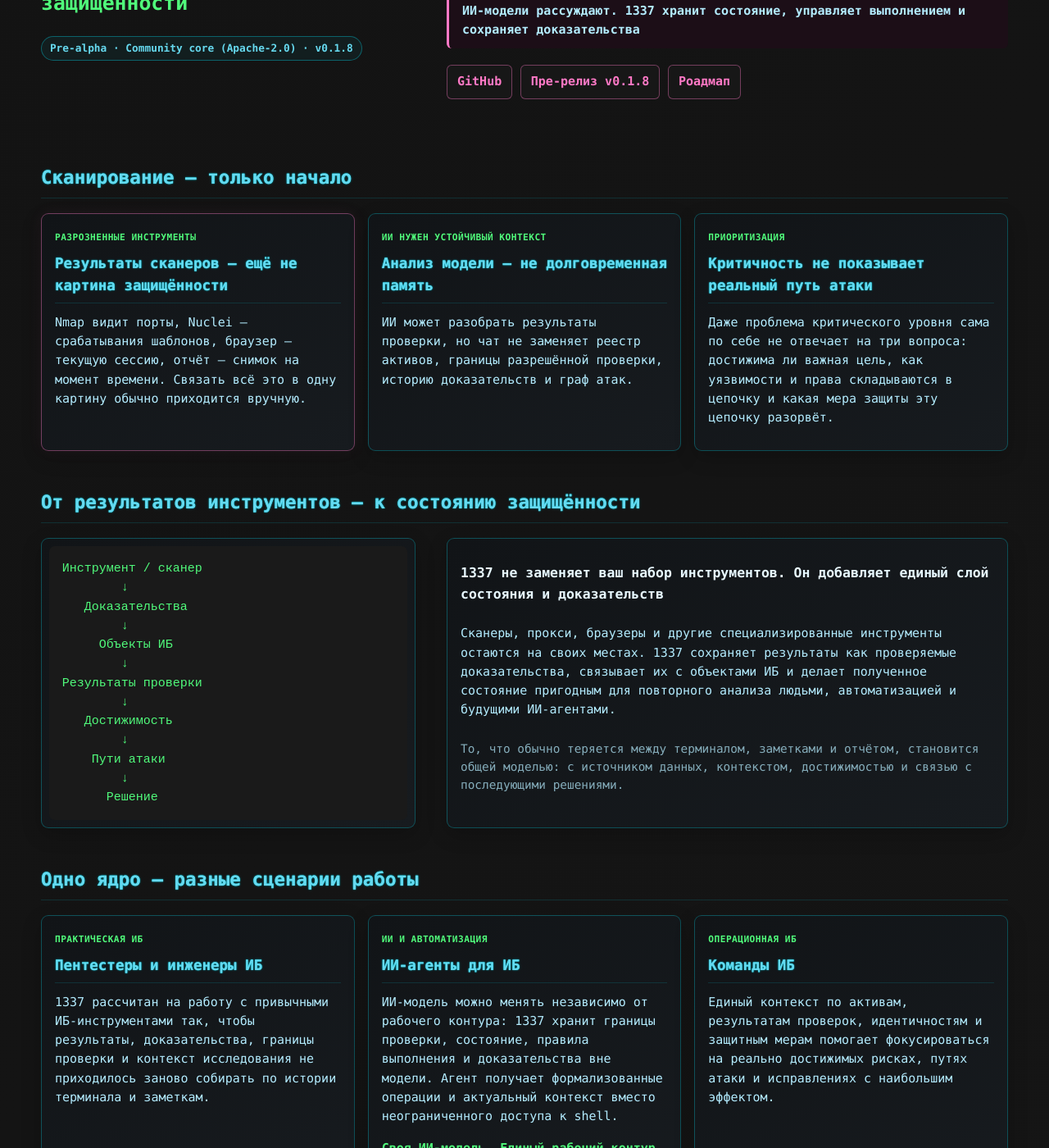
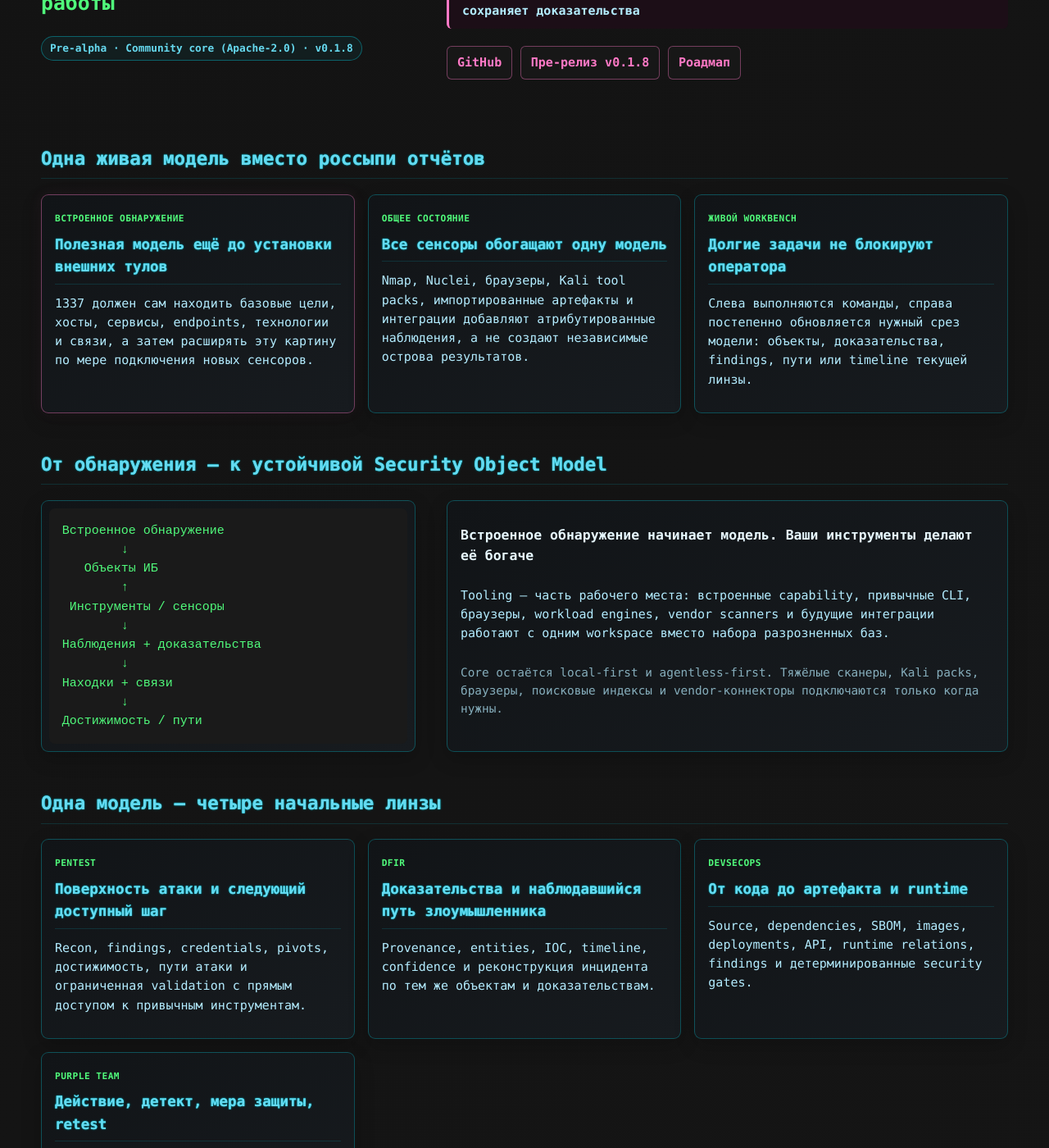
Before and after one commit to Fuzzy-Technologies/1337, a Jekyll site: the page built from ru/index.md, in a window 1280 px wide and 1400 px high, scrolled down 238 px. Shown: the whole window at 82% size. Built offline with Jekyll 4.4.1, drawn with Linux system fonts in a browser that asks for light colours; Markdown is read by kramdown in place of the engine named in the settings; some of the changed text lies outside the part shown.

Commit message:
1337: sync master baseline and Workbench realignment

```diff
--- a/ru/index.md
+++ b/ru/index.md
@@ -2,7 +2,7 @@
 layout: default
 lang: ru
 title: 1337 Security Workbench
-description: 1337 Security Workbench от Fuzzy Technologies — открытая рабочая среда ИБ и рантайм для ИИ-агентов в ИБ без привязки к конкретной модели.
+description: 1337 Security Workbench от Fuzzy Technologies — локальная рабочая среда ИБ с живой моделью объектов и модульным набором security-инструментов.
 ---
 
 <header class="site-header">
@@ -11,6 +11,7 @@ description: 1337 Security Workbench от Fuzzy Technologies — открыта
 <div class="language-switch" aria-label="Язык">
 <a class="lang-button" href="{{ '/' | relative_url }}">EN</a>
 <a class="lang-button active" href="{{ '/ru/' | relative_url }}" aria-current="page">RU</a>
+<a class="lang-button" href="{{ '/zh-cn/' | relative_url }}">简中</a>
 </div>
 <a class="brand-button" href="https://fuzzy-technologies.github.io/ru/" aria-label="Fuzzy Technologies">Fuzzy Technologies ↗</a>
 </nav>
@@ -18,13 +19,13 @@ description: 1337 Security Workbench от Fuzzy Technologies — открыта
 
 <section class="hero hero-grid">
 <div class="hero-primary">
-<p class="eyebrow">Открытая рабочая среда ИБ · Рантайм для ИИ-агентов в ИБ без привязки к конкретной модели</p>
-<p class="hero-hook">Инструменты находят факты.<br><strong>1337 сохраняет состояние защищённости</strong></p>
+<p class="eyebrow">Открытая рабочая среда ИБ · Живая модель объектов · Модульный security tooling</p>
+<p class="hero-hook">Исследуй систему.<br><strong>Строй её модель прямо во время работы</strong></p>
 <span class="status">Pre-alpha · Community core (Apache-2.0) · v0.1.8</span>
 </div>
 
 <div class="hero-secondary">
-<p>Открытая рабочая среда для пентестеров, инженеров ИБ, исследователей и команд безопасности. 1337 связывает результаты специализированных инструментов с доказательствами и контекстом, формируя устойчивое состояние защищённости для анализа достижимости и путей атаки.</p>
+<p>Быстрая local-first рабочая среда для практической ИБ. Встроенное обнаружение строит исходную модель, а подключаемые инструменты обогащают её доказательствами, находками, связями, достижимостью и путями атаки.</p>
 <blockquote class="hero-quote"><strong>ИИ-модели рассуждают. 1337 хранит состояние, управляет выполнением и сохраняет доказательства</strong></blockquote>
 <div class="links hero-actions">
 <a href="https://github.com/Fuzzy-Technologies/1337">GitHub</a>
@@ -35,75 +36,78 @@ description: 1337 Security Workbench от Fuzzy Technologies — открыта
 </section>
 
 <section class="content-section">
-<h2>Сканирование — только начало</h2>
+<h2>Одна живая модель вместо россыпи отчётов</h2>
 <div class="grid problem-grid">
 <section class="card">
-<span class="card-label">Разрозненные инструменты</span>
-<h3>Результаты сканеров — ещё не картина защищённости</h3>
-<p>Nmap видит порты, Nuclei — срабатывания шаблонов, браузер — текущую сессию, отчёт — снимок на момент времени. Связать всё это в одну картину обычно приходится вручную.</p>
+<span class="card-label">Встроенное обнаружение</span>
+<h3>Полезная модель ещё до установки внешних тулов</h3>
+<p>1337 должен сам находить базовые цели, хосты, сервисы, endpoints, технологии и связи, а затем расширять эту картину по мере подключения новых сенсоров.</p>
 </section>
 
 <section class="card">
-<span class="card-label">ИИ нужен устойчивый контекст</span>
-<h3>Анализ модели — не долговременная память</h3>
-<p>ИИ может разобрать результаты проверки, но чат не заменяет реестр активов, границы разрешённой проверки, историю доказательств и граф атак.</p>
+<span class="card-label">Общее состояние</span>
+<h3>Все сенсоры обогащают одну модель</h3>
+<p>Nmap, Nuclei, браузеры, Kali tool packs, импортированные артефакты и интеграции добавляют атрибутированные наблюдения, а не создают независимые острова результатов.</p>
 </section>
 
 <section class="card">
-<span class="card-label">Приоритизация</span>
-<h3>Критичность не показывает реальный путь атаки</h3>
-<p>Даже проблема критического уровня сама по себе не отвечает на три вопроса: достижима ли важная цель, как уязвимости и права складываются в цепочку и какая мера защиты эту цепочку разорвёт.</p>
+<span class="card-label">Живой Workbench</span>
+<h3>Долгие задачи не блокируют оператора</h3>
+<p>Слева выполняются команды, справа постепенно обновляется нужный срез модели: объекты, доказательства, findings, пути или timeline текущей линзы.</p>
 </section>
 </div>
 </section>
 
 <section class="content-section">
-<h2>От результатов инструментов — к состоянию защищённости</h2>
+<h2>От обнаружения — к устойчивой Security Object Model</h2>
 <div class="workbench-grid">
 <div class="flow-panel" aria-label="Поток данных 1337">
-<pre><code>Инструмент / сканер
+<pre><code>Встроенное обнаружение
         ↓
-   Доказательства
+   Объекты ИБ
+        ↑
+ Инструменты / сенсоры
         ↓
-     Объекты ИБ
+Наблюдения + доказательства
         ↓
-Результаты проверки
+Находки + связи
         ↓
-   Достижимость
-        ↓
-    Пути атаки
-        ↓
-      Решение</code></pre>
+Достижимость / пути</code></pre>
 </div>
 
 <div class="workbench-copy">
-<p class="section-hook"><strong>1337 не заменяет ваш набор инструментов. Он добавляет единый слой состояния и доказательств</strong></p>
-<p>Сканеры, прокси, браузеры и другие специализированные инструменты остаются на своих местах. 1337 сохраняет результаты как проверяемые доказательства, связывает их с объектами ИБ и делает полученное состояние пригодным для повторного анализа людьми, автоматизацией и будущими ИИ-агентами.</p>
-<p class="workbench-note">То, что обычно теряется между терминалом, заметками и отчётом, становится общей моделью: с источником данных, контекстом, достижимостью и связью с последующими решениями.</p>
+<p class="section-hook"><strong>Встроенное обнаружение начинает модель. Ваши инструменты делают её богаче</strong></p>
+<p>Tooling — часть рабочего места: встроенные capability, привычные CLI, браузеры, workload engines, vendor scanners и будущие интеграции работают с одним workspace вместо набора разрозненных баз.</p>
+<p class="workbench-note">Core остаётся local-first и agentless-first. Тяжёлые сканеры, Kali packs, браузеры, поисковые индексы и vendor-коннекторы подключаются только когда нужны.</p>
 </div>
 </div>
 </section>
 
 <section class="content-section">
-<h2>Одно ядро — разные сценарии работы</h2>
+<h2>Одна модель — четыре начальные линзы</h2>
 <div class="grid">
 <section class="card">
-<span class="card-label">Практическая ИБ</span>
-<h3>Пентестеры и инженеры ИБ</h3>
-<p>1337 рассчитан на работу с привычными ИБ-инструментами так, чтобы результаты, доказательства, границы проверки и контекст исследования не приходилось заново собирать по истории терминала и заметкам.</p>
+<span class="card-label">Pentest</span>
+<h3>Поверхность атаки и следующий доступный шаг</h3>
+<p>Recon, findings, credentials, pivots, достижимость, пути атаки и ограниченная validation с прямым доступом к привычным инструментам.</p>
 </section>
 
 <section class="card">
-<span class="card-label">ИИ и автоматизация</span>
-<h3>ИИ-агенты для ИБ</h3>
-<p>ИИ-модель можно менять независимо от рабочего контура: 1337 хранит границы проверки, состояние, правила выполнения и доказательства вне модели. Агент получает формализованные операции и актуальный контекст вместо неограниченного доступа к shell.</p>
-<p class="card-hook">Своя ИИ-модель. Единый рабочий контур 1337</p>
+<span class="card-label">DFIR</span>
+<h3>Доказательства и наблюдавшийся путь злоумышленника</h3>
+<p>Provenance, entities, IOC, timeline, confidence и реконструкция инцидента по тем же объектам и доказательствам.</p>
 </section>
 
 <section class="card">
-<span class="card-label">Операционная ИБ</span>
-<h3>Команды ИБ</h3>
-<p>Единый контекст по активам, результатам проверок, идентичностям и защитным мерам помогает фокусироваться на реально достижимых рисках, путях атаки и исправлениях с наибольшим эффектом.</p>
+<span class="card-label">DevSecOps</span>
+<h3>От кода до артефакта и runtime</h3>
+<p>Source, dependencies, SBOM, images, deployments, API, runtime relations, findings и детерминированные security gates.</p>
+</section>
+
+<section class="card">
+<span class="card-label">Purple Team</span>
+<h3>Действие, детект, мера защиты, retest</h3>
+<p>Одна модель связывает разрешённые offensive-действия с telemetry, detections, controls и состоянием до/после проверки.</p>
 </section>
 </div>
 </section>
@@ -111,14 +115,14 @@ description: 1337 Security Workbench от Fuzzy Technologies — открыта
 <section class="content-section">
 <h2>Архитектурное ядро</h2>
 <div class="architecture-grid">
-<section class="architecture-card"><h3>Модель объектов ИБ</h3><p>Единая модель для активов, сервисов, конечных точек, идентичностей, защитных мер, доказательств, результатов проверок, достижимости и путей атаки.</p></section>
-<section class="architecture-card"><h3>Capability Fabric</h3><p>Типизированный слой операций ИБ без жёсткой привязки сценария работы к конкретному сканеру, инструменту или поставщику ИИ-модели.</p></section>
-<section class="architecture-card"><h3>Scope &amp; Policy</h3><p>Явные границы разрешённой проверки, воздействия и выполнения, которые не зависят от решения ИИ-модели.</p></section>
-<section class="architecture-card"><h3>Контролируемый рантайм</h3><p>Запуск инструментов и встроенных операций через управляемый контур вместо неограниченного shell-доступа.</p></section>
-<section class="architecture-card"><h3>Доказательства и происхождение данных</h3><p>Существенные выводы остаются привязаны к источнику, границам проверки, времени, инструменту, исполнителю и подтверждающим артефактам.</p></section>
-<section class="architecture-card"><h3>Достижимость и граф атак</h3><p>Уязвимости, права, идентичности и защитные меры связываются в пути к критичным активам и последствиям.</p></section>
+<section class="architecture-card"><h3>Security Object Model</h3><p>Устойчивое ядро для целей, активов, сервисов, endpoints, identities, evidence, findings, связей, достижимости и путей.</p></section>
+<section class="architecture-card"><h3>Native Discovery</h3><p>Исходная black-box модель строится без обязательной установки внешних сканеров и интеграций.</p></section>
+<section class="architecture-card"><h3>Модульный tooling</h3><p>Встроенные engines и заменяемые внешние providers дают capability без обязательной привязки к одному сканеру или дистрибутиву.</p></section>
+<section class="architecture-card"><h3>Evidence &amp; Provenance</h3><p>Наблюдения и выводы остаются привязаны к источнику, scope, времени, tool, executor и supporting artifacts.</p></section>
+<section class="architecture-card"><h3>Scope &amp; Policy</h3><p>Границы разрешённой работы и impact управляют действиями, но не являются самим продуктом.</p></section>
+<section class="architecture-card"><h3>Lenses &amp; Interfaces</h3><p>TUI, Web, API, SDK, MCP, CI и AI используют одно состояние через разные рабочие срезы.</p></section>
 </div>
-<p class="invariant"><strong>ИИ-модель можно заменить. Состояние защищённости — нет</strong></p>
+<p class="invariant"><strong>Одна Security Object Model · Несколько линз · Любой подходящий инструмент</strong></p>
 </section>
 
 <section class="content-section">
@@ -175,12 +179,12 @@ description: 1337 Security Workbench от Fuzzy Technologies — открыта
 <span class="card-label">Дальше по роадмапу</span>
 <h3>Продуктовые возможности в разработке</h3>
 <ul>
-<li>интерактивная консоль и рабочее пространство</li>
-<li>адаптеры реальных сканеров</li>
-<li>анализ результатов и достижимости</li>
-<li>интерфейс графа атак</li>
-<li>интерфейсы для ИИ-агентов</li>
-<li>корпоративные возможности</li>
+<li>живой split-pane terminal workbench</li>
+<li>native discovery и минимальная Security Object Model</li>
+<li>модульные scanner/tool providers и Quick Scan</li>
+<li>Pentest / DFIR / DevSecOps / Purple lenses</li>
+<li>evidence, reachability и attack-path workflows</li>
+<li>API/SDK/MCP и vendor integrations</li>
 </ul>
 </section>
 </div>
@@ -193,7 +197,7 @@ description: 1337 Security Workbench от Fuzzy Technologies — открыта
 <a href="https://github.com/Fuzzy-Technologies/1337#readme">README</a>
 <a href="https://github.com/Fuzzy-Technologies/1337/blob/master/docs/VISION.md">Архитектурное видение</a>
 <a href="https://github.com/Fuzzy-Technologies/1337/blob/master/docs/AI_AGENTS.md">Архитектура ИИ-агентов</a>
-<a href="https://github.com/Fuzzy-Technologies/1337/blob/master/docs/adr/0008-ai-native-cyber-execution-platform.md">AI-native platform</a>
+<a href="https://github.com/Fuzzy-Technologies/1337/blob/master/docs/adr/0010-live-security-object-model-modular-tooling-and-lenses.md">Архитектура Live Workbench</a>
 <a href="https://github.com/Fuzzy-Technologies/1337/blob/master/SECURITY.md">Политика безопасности</a>
 </div>
 </section>
```
